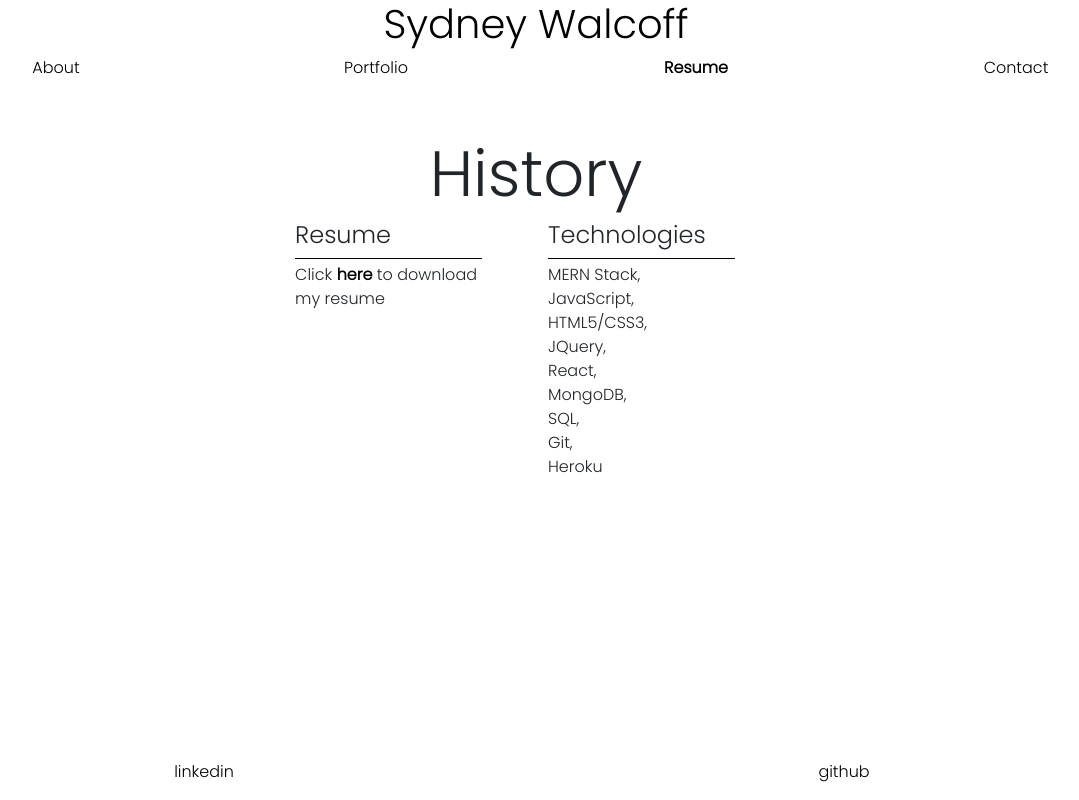
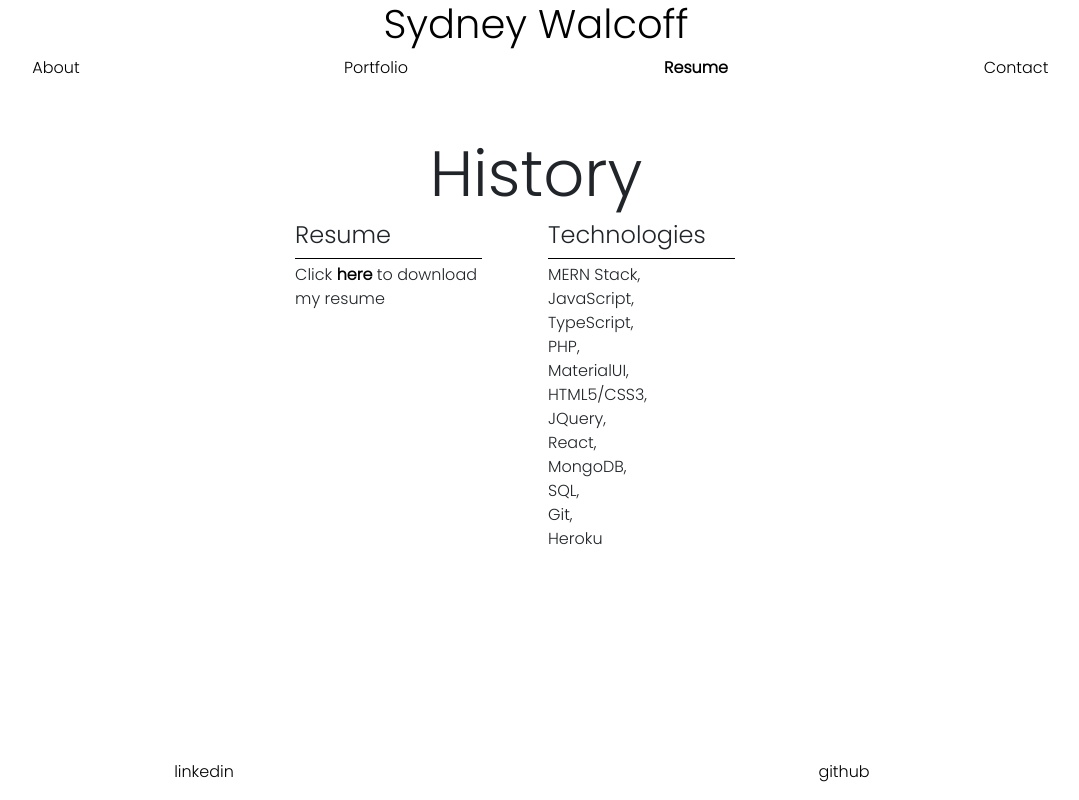
Before and after one commit to sydneywalcoff/sydneywalcoff, a React (Create React App) app in the folder client/: page / in a window 1280 px wide. Both pictures are taken after a click on the element "Resume". Shown: the whole page, without its empty margins (104-1183 px from the left). Built offline with nearby package versions, Linux system fonts and the light colour scheme.

Commit message:
add updated resume to resume page and updated technologies

```diff
--- a/client/src/components/Resume/index.js
+++ b/client/src/components/Resume/index.js
@@ -1,5 +1,5 @@
 import React from 'react';
-import resume from '../../assets/resume.PDF'
+import resume from '../../assets/ResumeSydneyWalcoff.pdf'
 
 const Resume = () => {
     return (
@@ -15,7 +15,7 @@ const Resume = () => {
                 <div className='col-1'></div>
                 <div className ='col-5'>
                     <h4 className="section-title">Technologies</h4>
-                    <p>MERN Stack, <br/> JavaScript, <br/> HTML5/CSS3, <br/> JQuery, <br/> React, <br/> MongoDB, <br/> SQL, <br/> Git, <br/> Heroku
+                    <p>MERN Stack, <br/> JavaScript, <br/> TypeScript, <br/> PHP, <br/> MaterialUI, <br/> HTML5/CSS3, <br/> JQuery, <br/> React, <br/> MongoDB, <br/> SQL, <br/> Git, <br/> Heroku
                     </p>
                 </div>
             </div>
```
Also changed, not shown: 2 other files (tests, documents, lock files or other folders).
